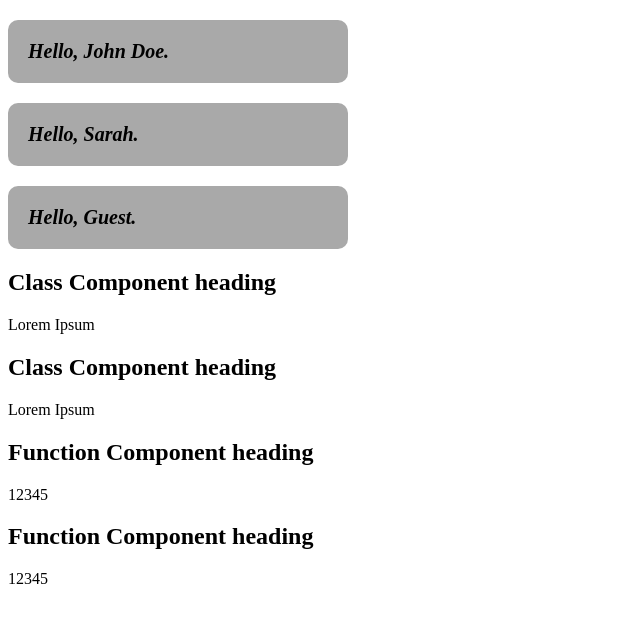
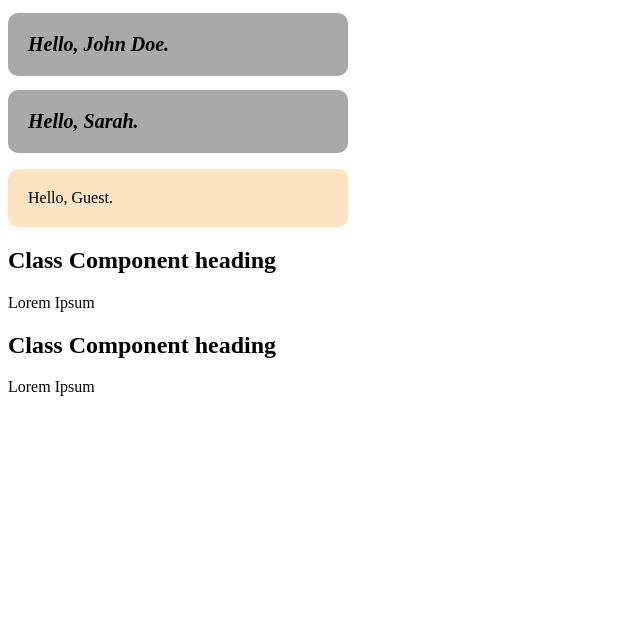
Before and after one commit to fc-fullstack-courses/pfe-2024-1-react-lessons, a React (Vite) app: page / in a window 1280 px wide. Shown: the top 622 px of the page, without its empty margins (0-640 px from the left). Built offline with nearby package versions, Linux system fonts and the light colour scheme.

Commit message:
Add some conditional rendering examples

```diff
--- a/src/App.jsx
+++ b/src/App.jsx
@@ -4,6 +4,8 @@ import MyFunctionalComponent from './components/MyFunctionComponent';
 import Greeting from './components/Greeting';
 
 function App() {
+  const shouldClassComponentsRender = Math.random() > 0.5;
+
   const classElem1 = React.createElement(MyClassComponent);
   const classElem2 = React.createElement(MyClassComponent);
 
@@ -11,6 +13,8 @@ function App() {
   const funcElem2 = React.createElement(MyFunctionalComponent);
 
   // return React.createElement('div', null, classElem1, classElem2, funcElem1, funcElem2);
+
+  if(shouldClassComponentsRender) {
     return React.createElement(
       React.Fragment,
       null,
@@ -19,9 +23,19 @@ function App() {
       React.createElement(Greeting, ),
       classElem1,
       classElem2,
+    );
+  } else {
+    return React.createElement(
+      React.Fragment,
+      null,
+      React.createElement(Greeting, { userFirstName: 'John', userLastName: "Doe"}),
+      React.createElement(Greeting, { userFirstName: 'Sarah'}),
+      React.createElement(Greeting, ),
       funcElem1,
       funcElem2
     );
   }
 
+}
+
 export default App;
--- a/src/components/Greeting/Greeting.css
+++ b/src/components/Greeting/Greeting.css
@@ -1,5 +1,11 @@
+.greetingText,
+.guestGreeting {
+  border-radius: 10px;
+  max-width: 300px;
+  padding: 20px;
+}
+
 .greetingText {
-  padding: 20px;
   background-color: darkgray;
   font-size: 1.25rem;
   font-weight: bold;
@@ -7,3 +13,7 @@
   border-radius: 10px;
   max-width: 300px;
 }
+
+.guestGreeting {
+  background-color: bisque;
+}
--- a/src/components/Greeting/index.jsx
+++ b/src/components/Greeting/index.jsx
@@ -19,7 +19,6 @@ import './Greeting.css';
 // }
 
 class Greeting extends React.Component {
-
   render() {
     console.log(this.props);
 
@@ -28,13 +27,61 @@ class Greeting extends React.Component {
     // Ніколи не змінюйте в компоненті пропси які він приймає
     // this.props.userFirstName = "Baddie";
 
+    // Умовний рендерінг - рендерінг певних елементів / компонентів за
+    // певною умовою
+
     const fullName = `${userFirstName} ${userLastName}`.trim();
 
-    return React.createElement(
-      'p',
-      { className: 'greetingText' },
-      `Hello, ${fullName ? fullName : 'Guest' }.`
-    );
+    // if (fullName) {
+    //   return React.createElement(
+    //     'p',
+    //     { className: 'greetingText' },
+    //     `Hello, ${fullName}.`
+    //   );
+    // } else {
+    //   return React.createElement(
+    //     'p',
+    //     { className: 'greetingText' },
+    //     `Hello, 'Guest.`
+    //   );
+    // }
+
+    // if (fullName) {
+    //   return React.createElement(
+    //     'h1',
+    //     { className: 'greetingText' },
+    //     `Hello, ${fullName}.`
+    //   );
+    // } else {
+    //   return React.createElement(
+    //     'p',
+    //     { className: 'guestGreeting' },
+    //     `Hello, Guest.`
+    //   );
+    // }
+
+    let h1;
+    if (fullName) {
+      h1 = React.createElement(
+        'h1',
+        { className: 'greetingText' },
+        `Hello, ${fullName}.`
+      );
+    } else {
+      h1 = React.createElement(
+        'p',
+        { className: 'guestGreeting' },
+        `Hello, Guest.`
+      );
+    }
+
+    return h1;
+
+    // return React.createElement(
+    //   'p',
+    //   { className: 'greetingText' },
+    //   `Hello, ${fullName ? fullName : 'Guest' }.`
+    // );
   }
 }
 
```
Lines whose indentation alone changed are shown as unchanged.
